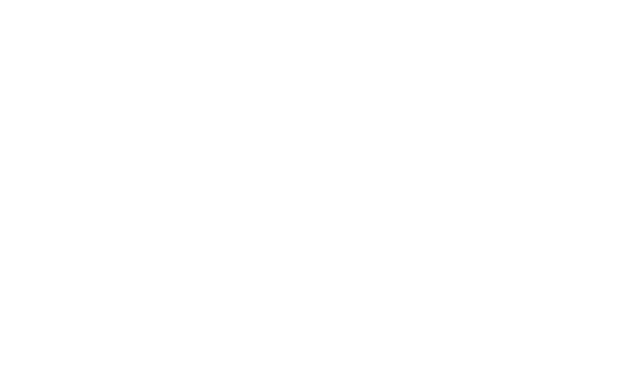
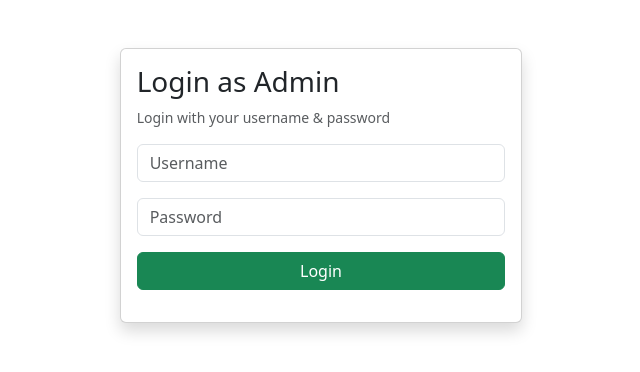
Before and after one commit to ali-moradzade/ems-site, a React (Create React App) app in the folder frontend/: page / in a window 1280 px wide. Shown: the top 372 px of the page, without its empty margins (319-959 px from the left). Built offline with nearby package versions, Linux system fonts and the light colour scheme.

Commit message:
adding login page

```diff
--- a/frontend/src/App.tsx
+++ b/frontend/src/App.tsx
@@ -1,7 +1,10 @@
 import React from 'react';
+import {LoginPage} from "./pages/LoginPage";
 
 export function App() {
     return (
-        <div></div>
+        <div className="container-fluid">
+            <LoginPage/>
+        </div>
     );
 }
--- /dev/null
+++ b/frontend/src/pages/LoginPage.tsx
@@ -0,0 +1,33 @@
+export function LoginPage() {
+    return (
+        <div className="row justify-content-center mt-5">
+            <div className="col-4">
+                <div className="card shadow">
+                    <div className="card-body">
+                        <div className="card-title">
+                            <h3>Login as Admin</h3>
+                            <div className="card-text">
+                                <p className="small text-muted">Login with your username &amp; password</p>
+                                <form>
+                                    <div className="mb-3">
+                                        <input placeholder="Username" type="text" id="username"
+                                               className="form-control form-control mt-2"
+                                               required/>
+                                    </div>
+                                    <div className="mb-3">
+                                        <input placeholder="Password" type="password" id="password"
+                                               className="form-control form-control mt-2"
+                                               required/>
+                                    </div>
+                                    <div className="mb-3 d-grid">
+                                        <input type="submit" className="btn btn-success" value="Login"/>
+                                    </div>
+                                </form>
+                            </div>
+                        </div>
+                    </div>
+                </div>
+            </div>
+        </div>
+    );
+}
```
Also changed, not shown: frontend/package.json (+6 -6 lines).
